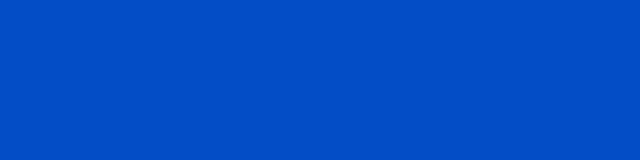
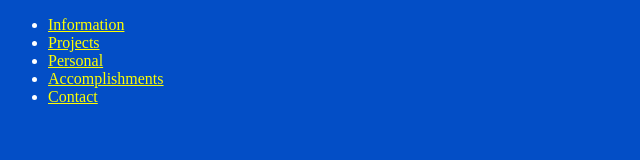
Before and after one commit to developerX/portfolio-project-stripe-foundations, a plain HTML site: page index.html in a window 1280 px wide. Shown: the whole page, without its empty margins (0-640 px from the left). Drawn offline with Linux system fonts and the light colour scheme.

Commit message:
added in navigation and default styles

```diff
--- a/index.html
+++ b/index.html
@@ -11,7 +11,23 @@
 
 <body>
   <nav>
-
+    <ul>
+      <li>
+        <a href="#information">Information</a>
+      </li>
+      <li>
+        <a href="#projects">Projects</a>
+      </li>
+      <li>
+        <a href="#personal">Personal</a>
+      </li>
+      <li>
+        <a href="#accomplishments">Accomplishments</a>
+      </li>
+      <li>
+        <a href="#contact">Contact</a>
+      </li>
+    </ul>
   </nav>
   <section id="information"></section>
   <section id="projects"></section>
--- a/styles.css
+++ b/styles.css
@@ -2,3 +2,11 @@ body {
   background: #034ec6;
   color: #ffffff;
 }
+
+a {
+  color: yellow;
+}
+
+a:hover {
+  color: #fff;
+}
```
